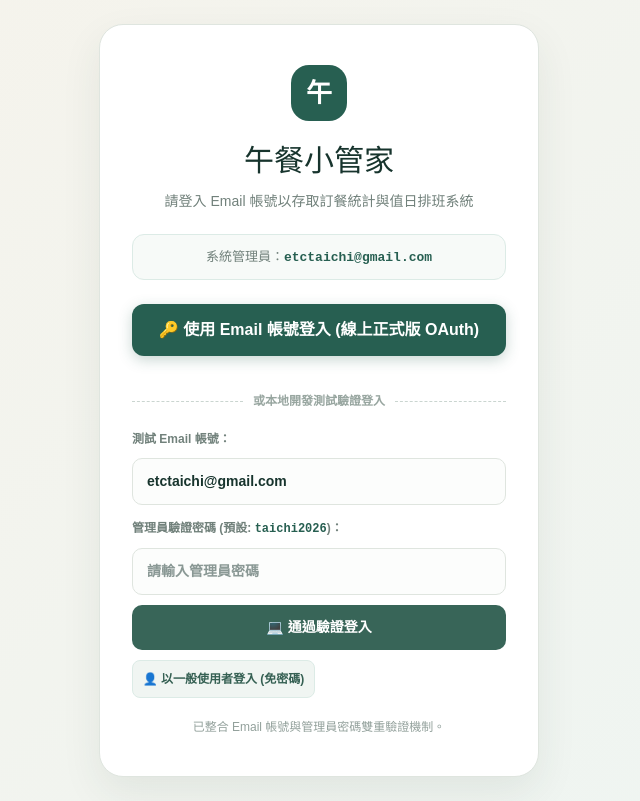
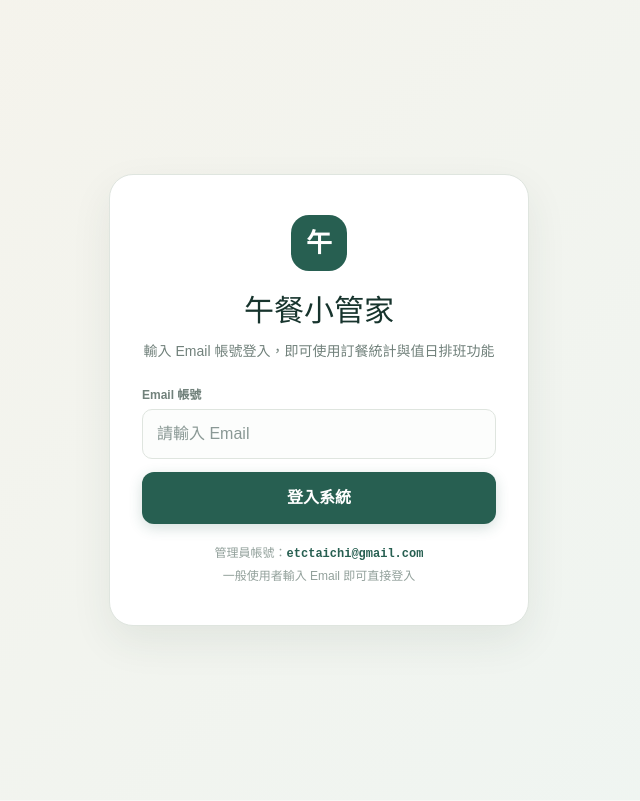
Before and after one commit to etctaichi/lunch-duty-roster, a Next.js app: page / in a window 1280 px wide. Shown: the whole page, without its empty margins (321-961 px from the left). Built offline with nearby package versions, Linux system fonts and the light colour scheme.

Commit message:
refactor: unified login form, resolve Next.js server cookie error on localhost

```diff
--- a/app/LunchApp.tsx
+++ b/app/LunchApp.tsx
@@ -1,7 +1,8 @@
 "use client";
 
 import { useEffect, useMemo, useState } from "react";
-import { chatGPTSignInPath, chatGPTSignOutPath, type ChatGPTUser } from "./chatgpt-auth-utils";
+import { chatGPTSignOutPath, type ChatGPTUser } from "./chatgpt-auth-utils";
+
 
 type Order = { id: string; name: string; shop: string; meal: string; qty: number };
 type Person = { id: string; name: string };
@@ -35,13 +36,13 @@ interface LunchAppProps {
   adminEmail: string;
 }
 
-const LOCAL_ADMIN_PASSCODE = "taichi2026";
+export default function LunchApp({ initialUser, adminEmail }: LunchAppProps) {
+  // Auth state - if server provided a real user, use that; otherwise check localStorage
+  const [currentUser, setCurrentUser] = useState<ChatGPTUser | null>(initialUser);
+  const [loginEmail, setLoginEmail] = useState("");
+  const [loginPassword, setLoginPassword] = useState("");
+  const [loginError, setLoginError] = useState("");
 
-export default function LunchApp({ initialUser, adminEmail }: LunchAppProps) {
-  const [currentUser, setCurrentUser] = useState<ChatGPTUser | null>(initialUser);
-  const [customInputEmail, setCustomInputEmail] = useState(adminEmail);
-  const [adminPasswordInput, setAdminPasswordInput] = useState("");
-  const [loginError, setLoginError] = useState("");
   const [tab, setTab] = useState<"orders"|"roster"|"shops">("orders");
   const [date, setDate] = useState(ymd(new Date()));
   const [raw, setRaw] = useState(sample);
@@ -53,13 +54,12 @@ export default function LunchApp({ initialUser, adminEmail }: LunchAppProps) {
   const [notice, setNotice] = useState("");
   const [settingsReady, setSettingsReady] = useState(false);
 
+  // On mount: if server didn't provide a real user, restore from localStorage (dev session)
   useEffect(() => {
     if (!initialUser) {
       try {
-        const savedDevUser = localStorage.getItem("dev_mock_user");
-        if (savedDevUser) {
-          setCurrentUser(JSON.parse(savedDevUser));
-        }
+        const saved = localStorage.getItem("session_user");
+        if (saved) setCurrentUser(JSON.parse(saved));
       } catch {}
     }
   }, [initialUser]);
@@ -84,8 +84,7 @@ export default function LunchApp({ initialUser, adminEmail }: LunchAppProps) {
   }, [people, shops, skipRanges, anchor, settingsReady]);
 
   const isAdmin = useMemo(() => {
-    if (!currentUser) return false;
-    return currentUser.email.toLowerCase() === adminEmail.toLowerCase();
+    return !!currentUser && currentUser.email.toLowerCase() === adminEmail.toLowerCase();
   }, [currentUser, adminEmail]);
 
   const duty = useMemo(() => {
@@ -110,6 +109,46 @@ export default function LunchApp({ initialUser, adminEmail }: LunchAppProps) {
 
   const shopSummary = useMemo(() => orders.reduce<Record<string, number>>((a, o) => (a[o.shop] = (a[o.shop] || 0) + o.qty, a), {}), [orders]);
   const total = orders.reduce((n, o) => n + o.qty, 0);
+
+  // ──── Login logic ────
+  function handleLogin(e: React.FormEvent) {
+    e.preventDefault();
+    const email = loginEmail.trim().toLowerCase();
+    const isAdminAttempt = email === adminEmail.toLowerCase();
+
+    if (!email.includes("@")) {
+      setLoginError("請輸入有效的 Email 格式");
+      return;
+    }
+
+    // Admin must provide password
+    if (isAdminAttempt) {
+      if (loginPassword !== "taichi2026") {
+        setLoginError("❌ 管理員密碼錯誤");
+        return;
+      }
+    }
+
+    setLoginError("");
+    const user: ChatGPTUser = {
+      userId: email,
+      email: loginEmail.trim(),
+      displayName: loginEmail.trim(),
+      fullName: null,
+    };
+    localStorage.setItem("session_user", JSON.stringify(user));
+    setCurrentUser(user);
+  }
+
+  function handleLogout() {
+    localStorage.removeItem("session_user");
+    setCurrentUser(null);
+    setLoginEmail(""); setLoginPassword(""); setLoginError("");
+    // If authenticated via the platform (real OAuth), redirect to sign-out
+    if (initialUser) {
+      window.location.href = chatGPTSignOutPath("/");
+    }
+  }
 
   function parse() {
     const lines = raw.trim().split(/\r?\n/).filter(Boolean);
@@ -182,102 +221,58 @@ export default function LunchApp({ initialUser, adminEmail }: LunchAppProps) {
     setNotice("已重設這台裝置的本機設定"); setTimeout(() => setNotice(""), 3000);
   }
 
-  function handleDevMockLogin(email: string, passwordAttempt?: string) {
-    if (email.toLowerCase() === adminEmail.toLowerCase()) {
-      const pwd = passwordAttempt !== undefined ? passwordAttempt : adminPasswordInput;
-      if (pwd !== LOCAL_ADMIN_PASSCODE) {
-        setLoginError(`❌ 管理員密碼錯誤！請輸入正確密碼 (預設: ${LOCAL_ADMIN_PASSCODE})`);
-        return;
-      }
-    }
-    setLoginError("");
-    const userObj: ChatGPTUser = {
-      userId: `dev-${email}`,
-      displayName: email,
-      email: email,
-      fullName: email
-    };
-    localStorage.setItem("dev_mock_user", JSON.stringify(userObj));
-    setCurrentUser(userObj);
-  }
-
-  function handleLogout() {
-    localStorage.removeItem("dev_mock_user");
-    setCurrentUser(null);
-    if (initialUser) {
-      window.location.href = chatGPTSignOutPath("/");
-    }
-  }
-
+  // ──── LOGIN PAGE ────
   if (!currentUser) {
-    const signInUrl = chatGPTSignInPath("/");
-    const isTargetingAdmin = customInputEmail.toLowerCase() === adminEmail.toLowerCase();
-
+    const isAdminEmail = loginEmail.trim().toLowerCase() === adminEmail.toLowerCase();
     return (
       <main className="login-wrapper">
         <div className="login-card">
           <div className="brandmark-lg">午</div>
           <h1>午餐小管家</h1>
-          <p className="subtitle">請登入 Email 帳號以存取訂餐統計與值日排班系統</p>
-          <div className="login-info">
-            <p>系統管理員：<code>{adminEmail}</code></p>
-          </div>
+          <p className="subtitle">輸入 Email 帳號登入，即可使用訂餐統計與值日排班功能</p>
 
-          <a href={signInUrl} className="login-btn">
-            🔑 使用 Email 帳號登入 (線上正式版 OAuth)
-          </a>
-
-          <div className="dev-login-box">
-            <div className="dev-divider"><span>或本地開發測試驗證登入</span></div>
+          <form className="login-form" onSubmit={handleLogin}>
             {loginError && <div className="login-error-msg">{loginError}</div>}
-            <div className="dev-form">
-              <label className="dev-field-label">測試 Email 帳號：</label>
+            <label className="login-field">
+              <span>Email 帳號</span>
               <input
                 type="email"
-                value={customInputEmail}
-                onChange={e => { setCustomInputEmail(e.target.value); setLoginError(""); }}
-                placeholder="輸入測試 Email 帳號"
-                className="dev-input"
+                value={loginEmail}
+                onChange={e => { setLoginEmail(e.target.value); setLoginError(""); }}
+                placeholder="請輸入 Email"
+                autoComplete="email"
+                required
               />
-              {isTargetingAdmin && (
-                <>
-                  <label className="dev-field-label">管理員驗證密碼 (預設: <code>{LOCAL_ADMIN_PASSCODE}</code>)：</label>
+            </label>
+
+            {isAdminEmail && (
+              <label className="login-field admin-pwd-field">
+                <span>管理員密碼 <small>(管理員帳號需要)</small></span>
                 <input
                   type="password"
-                    value={adminPasswordInput}
-                    onChange={e => { setAdminPasswordInput(e.target.value); setLoginError(""); }}
+                  value={loginPassword}
+                  onChange={e => { setLoginPassword(e.target.value); setLoginError(""); }}
                   placeholder="請輸入管理員密碼"
-                    className="dev-input"
+                  autoComplete="current-password"
                 />
-                </>
+              </label>
             )}
-              <button
-                type="button"
-                className="dev-submit-btn"
-                onClick={() => customInputEmail && handleDevMockLogin(customInputEmail)}
-              >
-                💻 通過驗證登入
+
+            <button type="submit" className="login-submit-btn">
+              登入系統
             </button>
+          </form>
+
+          <div className="login-meta">
+            <p>管理員帳號：<code>{adminEmail}</code></p>
+            <p>一般使用者輸入 Email 即可直接登入</p>
           </div>
-            <div className="dev-quick-btns">
-              <button
-                type="button"
-                className="quick-btn user-quick"
-                onClick={() => handleDevMockLogin("user@example.com")}
-              >
-                👤 以一般使用者登入 (免密碼)
-              </button>
-            </div>
-          </div>
-
-          <p className="login-note">
-            已整合 Email 帳號與管理員密碼雙重驗證機制。
-          </p>
         </div>
       </main>
     );
   }
 
+  // ──── MAIN APP ────
   return <main>
     <header className="topbar">
       <div className="brand"><span className="brandmark">午</span><span>午餐小管家</span></div>
@@ -288,27 +283,18 @@ export default function LunchApp({ initialUser, adminEmail }: LunchAppProps) {
       </nav>
       <div className="admin">
         <span className="user-email">{currentUser.email}</span>
-        {isAdmin ? (
-          <span className="badge admin-badge">👑 管理員</span>
-        ) : (
-          <span className="badge user-badge">一般使用者</span>
-        )}
-        <button onClick={handleLogout} className="logout-btn" title="登出">登出</button>
+        {isAdmin
+          ? <span className="badge admin-badge">👑 管理員</span>
+          : <span className="badge user-badge">一般使用者</span>}
+        <button onClick={handleLogout} className="logout-btn">登出</button>
       </div>
     </header>
     {notice && <div className="toast">✓ {notice}</div>}
 
     {tab === "orders" && <section className="page">
       <div className="title-row">
-        <div>
-          <p className="eyebrow">DAILY LUNCH</p>
-          <h1>今日訂餐</h1>
-          <p className="subtitle">貼上 order 頁籤資料，系統會自動整理餐點與值日生。</p>
-        </div>
-        <label className="datebox">
-          <span>訂餐日期</span>
-          <input type="date" value={date} onChange={e => setDate(e.target.value)} />
-        </label>
+        <div><p className="eyebrow">DAILY LUNCH</p><h1>今日訂餐</h1><p className="subtitle">貼上 order 頁籤資料，系統會自動整理餐點與值日生。</p></div>
+        <label className="datebox"><span>訂餐日期</span><input type="date" value={date} onChange={e => setDate(e.target.value)} /></label>
       </div>
       <div className="workflow">
         <span className="on"><b>1</b> 貼上資料</span><i></i>
@@ -318,10 +304,7 @@ export default function LunchApp({ initialUser, adminEmail }: LunchAppProps) {
       <div className="grid">
         <div className="card input-card">
           <div className="card-head">
-            <div>
-              <h2>貼上 order 資料</h2>
-              <p>直接從試算表複製整個資料區塊</p>
-            </div>
+            <div><h2>貼上 order 資料</h2><p>直接從試算表複製整個資料區塊</p></div>
             <button className="text-btn" onClick={() => setRaw(sample)}>填入範例</button>
           </div>
           <textarea aria-label="訂餐資料" value={raw} onChange={e => setRaw(e.target.value)} placeholder={'請貼上 order 頁籤內容\n工號　姓名　店名　餐名　數量'} />
@@ -333,10 +316,7 @@ export default function LunchApp({ initialUser, adminEmail }: LunchAppProps) {
         </div>
         <aside className="duty-card">
           <p>本週值日生</p>
-          <div className="duty-name">
-            <span className="person-icon">人</span>
-            <strong>{duty.replaceAll(" ", "")}</strong>
-          </div>
+          <div className="duty-name"><span className="person-icon">人</span><strong>{duty.replaceAll(" ", "")}</strong></div>
           <div className="week">{labelDate(ymd(mondayOf(new Date(date + "T12:00:00"))))} 起</div>
           <p className="duty-note">每週一自動輪替，週一至週五由同一人值日。</p>
           <button className="outline" onClick={() => setTab("roster")}>查看排班設定</button>
@@ -345,10 +325,7 @@ export default function LunchApp({ initialUser, adminEmail }: LunchAppProps) {
       {orders.length > 0 && <div className="result-grid">
         <section className="card results">
           <div className="card-head">
-            <div>
-              <p className="eyebrow">PREVIEW</p>
-              <h2>今日午餐・{labelDate(date)}</h2>
-            </div>
+            <div><p className="eyebrow">PREVIEW</p><h2>今日午餐・{labelDate(date)}</h2></div>
             <span className="count">{total} 份</span>
           </div>
           <div className="table-wrap">
@@ -372,49 +349,27 @@ export default function LunchApp({ initialUser, adminEmail }: LunchAppProps) {
 
     {tab === "roster" && <section className="page narrow">
       <div className="title-row">
-        <div>
-          <p className="eyebrow">WEEKLY ROSTER</p>
-          <h1>值日排班</h1>
-          <p className="subtitle">輪值人員清單與休假區間管理。</p>
-        </div>
+        <div><p className="eyebrow">WEEKLY ROSTER</p><h1>值日排班</h1><p className="subtitle">輪值人員清單與休假區間管理。</p></div>
         {isAdmin && <button className="reset-btn" onClick={resetLocalSettings}>重設本機設定</button>}
       </div>
-      {!isAdmin && (
-        <div className="admin-lock-banner">
-          🔒 提示：排班順序與休假區間僅限管理員 (<strong>{adminEmail}</strong>) 修改，您目前為檢視模式。
-        </div>
-      )}
+      {!isAdmin && <div className="admin-lock-banner">🔒 值日排班僅限管理員 (<strong>{adminEmail}</strong>) 修改，您目前為檢視模式。</div>}
       <div className="settings-grid">
         <section className="card">
           <div className="card-head">
-            <div>
-              <h2>輪值順序</h2>
-              <p>每人輪值一週，從週一開始</p>
+            <div><h2>輪值順序</h2><p>每人輪值一週，從週一開始</p></div>
+            {isAdmin && <button className="text-btn" onClick={() => setPeople(p => [...p, { id: crypto.randomUUID(), name: "新同仁" }])}>＋ 新增人員</button>}
           </div>
-            {isAdmin && (
-              <button className="text-btn" onClick={() => setPeople(p => [...p, { id: crypto.randomUUID(), name: "新同仁" }])}>＋ 新增人員</button>
-            )}
-          </div>
-          <label className="field">
-            <span>輪值起算週一</span>
-            <input type="date" value={anchor} disabled={!isAdmin} onChange={e => setAnchor(e.target.value)} />
-          </label>
+          <label className="field"><span>輪值起算週一</span><input type="date" value={anchor} disabled={!isAdmin} onChange={e => setAnchor(e.target.value)} /></label>
           <div className="roster">
             {people.map((p, i) => (
               <div className="roster-row" key={p.id}>
                 <span className="num">{i + 1}</span>
-                <input
-                  value={p.name}
-                  disabled={!isAdmin}
-                  onChange={e => setPeople(a => a.map(x => x.id === p.id ? { ...x, name: e.target.value } : x))}
-                />
-                {isAdmin && (
-                  <div>
+                <input value={p.name} disabled={!isAdmin} onChange={e => setPeople(a => a.map(x => x.id === p.id ? { ...x, name: e.target.value } : x))} />
+                {isAdmin && <div>
                   <button onClick={() => move(i, -1)} aria-label="往上">↑</button>
                   <button onClick={() => move(i, 1)} aria-label="往下">↓</button>
                   <button className="delete" onClick={() => setPeople(a => a.filter(x => x.id !== p.id))} aria-label="刪除">×</button>
-                  </div>
-                )}
+                </div>}
               </div>
             ))}
           </div>
@@ -422,8 +377,7 @@ export default function LunchApp({ initialUser, adminEmail }: LunchAppProps) {
         <aside className="card">
           <h2>跳過日期區間</h2>
           <p>設定春節或連續休假期間；跨到兩週時，兩週都會停止輪值且不重複計算。</p>
-          {isAdmin && (
-            <div className="skip-range-add">
+          {isAdmin && <div className="skip-range-add">
             <label><span>起始日</span><input type="date" id="skipStart" /></label>
             <label><span>結束日</span><input type="date" id="skipEnd" /></label>
             <button onClick={() => {
@@ -436,58 +390,34 @@ export default function LunchApp({ initialUser, adminEmail }: LunchAppProps) {
                 s.value = ""; e.value = "";
               }
             }}>加入區間</button>
-            </div>
-          )}
-          {skipRanges.length === 0 ? (
-            <div className="empty">目前沒有跳過日期</div>
-          ) : (
-            skipRanges.map(x => (
+          </div>}
+          {skipRanges.length === 0
+            ? <div className="empty">目前沒有跳過日期</div>
+            : skipRanges.map(x => (
               <div className="skip-row" key={x.id}>
                 <span>{labelDate(x.start)} ～ {labelDate(x.end)}</span>
-                {isAdmin && (
-                  <button onClick={() => setSkipRanges(a => a.filter(v => v.id !== x.id))} className="delete">移除</button>
-                )}
+                {isAdmin && <button onClick={() => setSkipRanges(a => a.filter(v => v.id !== x.id))}>移除</button>}
               </div>
-            ))
-          )}
+            ))}
         </aside>
       </div>
     </section>}
 
     {tab === "shops" && <section className="page narrow">
       <div className="title-row">
-        <div>
-          <p className="eyebrow">VENDORS</p>
-          <h1>店家管理</h1>
-          <p className="subtitle">可辨識的常訂店家清單。</p>
+        <div><p className="eyebrow">VENDORS</p><h1>店家管理</h1><p className="subtitle">可辨識的常訂店家清單。</p></div>
       </div>
-      </div>
-      {!isAdmin && (
-        <div className="admin-lock-banner">
-          🔒 提示：店家清單僅限管理員 (<strong>{adminEmail}</strong>) 修改，您目前為檢視模式。
-        </div>
-      )}
+      {!isAdmin && <div className="admin-lock-banner">🔒 店家清單僅限管理員 (<strong>{adminEmail}</strong>) 修改，您目前為檢視模式。</div>}
       <section className="card shop-manager">
         <div className="card-head">
-          <div>
-            <h2>店家清單</h2>
-            <p>{shops.length} 間店家</p>
-          </div>
-          {isAdmin && (
-            <button className="text-btn" onClick={() => setShops(a => [...a, "新店家"])}>＋ 新增店家</button>
-          )}
+          <div><h2>店家清單</h2><p>{shops.length} 間店家</p></div>
+          {isAdmin && <button className="text-btn" onClick={() => setShops(a => [...a, "新店家"])}>＋ 新增店家</button>}
         </div>
         {shops.map((s, i) => (
           <div className="shop-edit" key={i}>
             <span className="shop-dot"></span>
-            <input
-              value={s}
-              disabled={!isAdmin}
-              onChange={e => setShops(a => a.map((x, j) => j === i ? e.target.value : x))}
-            />
-            {isAdmin && (
-              <button onClick={() => setShops(a => a.filter((_, j) => j !== i))} aria-label="刪除">刪除</button>
-            )}
+            <input value={s} disabled={!isAdmin} onChange={e => setShops(a => a.map((x, j) => j === i ? e.target.value : x))} />
+            {isAdmin && <button onClick={() => setShops(a => a.filter((_, j) => j !== i))}>刪除</button>}
           </div>
         ))}
       </section>
```
Also changed, not shown: app/globals.css. Lines whose indentation alone changed are shown as unchanged.
